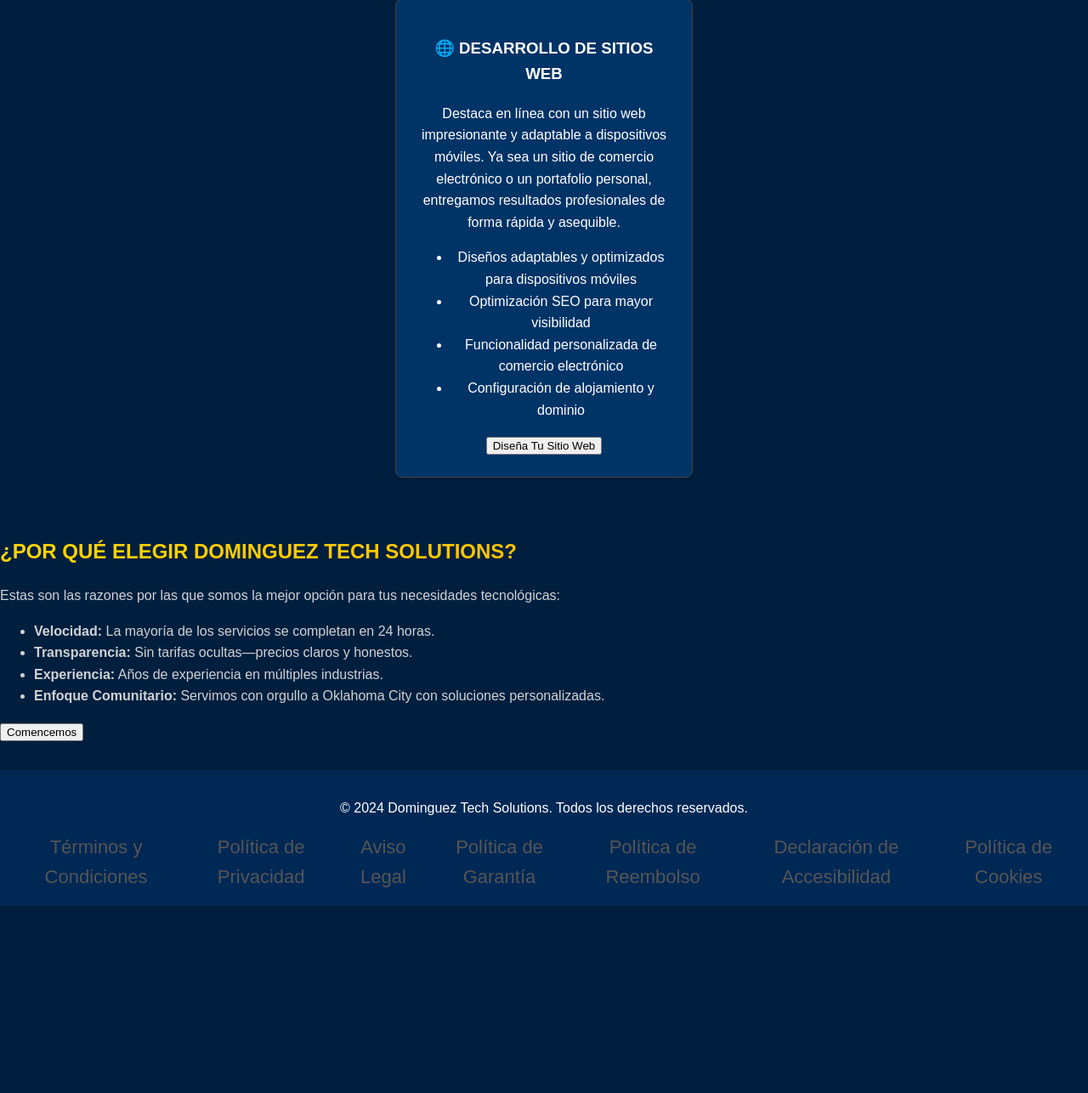
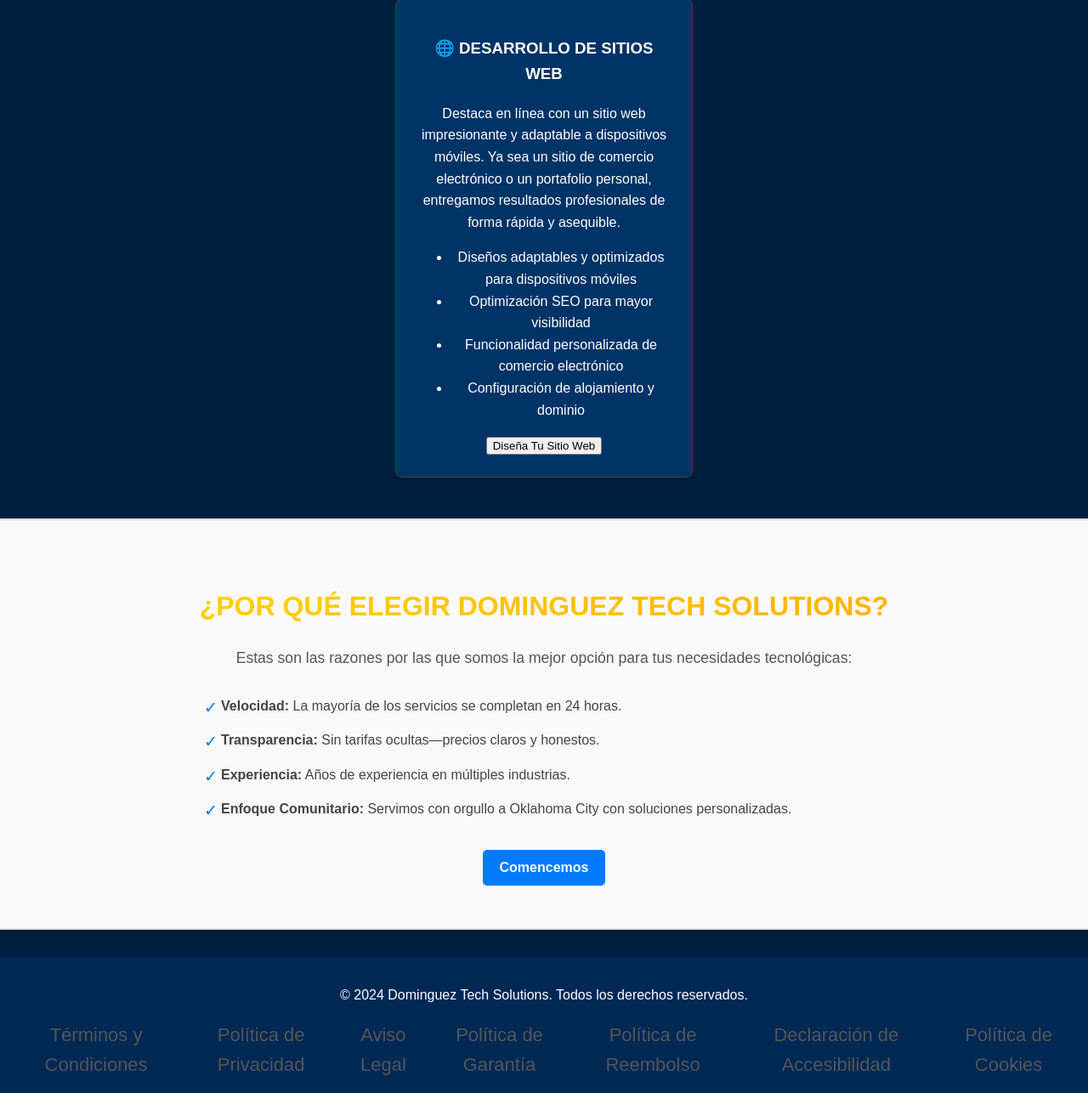
Before and after one commit to xtcedro/Etc, a PHP site: page /services_es.html in a window 1280 px wide. Shown: the part 1441-2727 px from the top of the page at 85% size. Before the commit the page ends 2507 px from the top, so only its background shows below. Run offline with PHP 8.4, Linux system fonts and the light colour scheme.

Commit message:
Update style.css

```diff
--- a/assets/css/style.css
+++ b/assets/css/style.css
@@ -780,3 +780,69 @@ html {
     background-color: #D35400; /* Darker orange on hover */
     transform: scale(1.05); /* Slight zoom effect */
 }
+/* Why Choose Us Section */
+.why-choose-us {
+    background-color: #f9f9f9; /* Light background for contrast */
+    padding: 50px 20px; /* Spacing for section */
+    text-align: center;
+    border-top: 2px solid #ddd;
+    border-bottom: 2px solid #ddd;
+}
+
+.why-choose-us h2 {
+    font-size: 2rem; /* Larger font for heading */
+    color: #333; /* Darker color for readability */
+    margin-bottom: 20px;
+    text-transform: uppercase; /* Stylish uppercase headings */
+}
+
+.why-choose-us p {
+    font-size: 1.1rem;
+    color: #555;
+    margin-bottom: 30px;
+    line-height: 1.6; /* Improve readability */
+}
+
+.why-choose-us ul {
+    list-style: none; /* Remove default list styling */
+    padding: 0;
+    margin: 0 auto;
+    max-width: 800px; /* Center-align list within container */
+}
+
+.why-choose-us ul li {
+    font-size: 1rem;
+    color: #444;
+    margin-bottom: 15px;
+    text-align: left; /* Align text to left */
+    padding-left: 20px; /* Add padding for icon spacing */
+    position: relative; /* For icon placement */
+}
+
+.why-choose-us ul li::before {
+    content: "✓"; /* Add checkmark icon */
+    font-size: 1.2rem;
+    color: #007BFF; /* Blue color for icon */
+    position: absolute;
+    left: 0; /* Align icon to the left */
+    top: 0;
+}
+
+.why-choose-us button {
+    display: inline-block;
+    margin-top: 20px;
+    padding: 12px 20px;
+    background-color: #007BFF; /* Primary blue color */
+    color: #fff;
+    font-size: 1rem;
+    font-weight: bold;
+    border: none;
+    border-radius: 5px;
+    cursor: pointer;
+    transition: background-color 0.3s ease, transform 0.2s ease;
+}
+
+.why-choose-us button:hover {
+    background-color: #0056b3; /* Darker blue on hover */
+    transform: scale(1.05); /* Slight zoom effect */
+}
```
